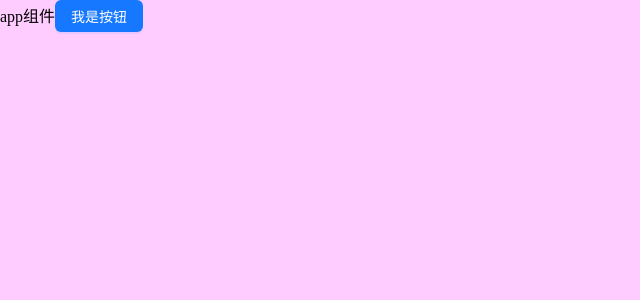
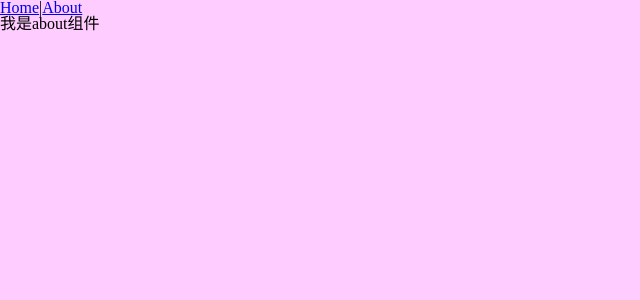
Before and after one commit to SSBuding/react-management, a React (Vite) app: page /about in a window 1280 px wide. Shown: the top 300 px of the page, without its empty margins (0-640 px from the left). Built offline with nearby package versions, Linux system fonts and the light colour scheme.

Commit message:
设置路由跳转和懒加载

```diff
--- a/src/App.tsx
+++ b/src/App.tsx
@@ -1,10 +1,14 @@
+import router from '@/router'
+import { useRoutes, Link } from 'react-router-dom'
 
-import { Button, Space } from 'antd';
 function App() {
+  const outlet = useRoutes(router)
   return (
     <div className="App">
-      app组件
-      <Button type="primary">我是按钮</Button>
+
+      <Link to='/home'>Home</Link>|
+      <Link to='/about'>About</Link>
+      {outlet}
     </div>
   )
 }
--- a/src/main.tsx
+++ b/src/main.tsx
@@ -1,17 +1,19 @@
 import React from 'react'
 import ReactDOM from 'react-dom/client'
+import { BrowserRouter } from 'react-router-dom'
 
 // 初始化样式
 import 'reset-css'
 
 // 全局样式
 import '@/assets/styles/global.scss'
-
 import App from './App'
-
 
 ReactDOM.createRoot(document.getElementById('root') as HTMLElement).render(
   <React.StrictMode>
-    <App />
+    <BrowserRouter>
+      <App />
+    </BrowserRouter>
+
   </React.StrictMode>
 )
--- /dev/null
+++ b/src/router/index.tsx
@@ -0,0 +1,32 @@
+import React, { lazy } from 'react'
+
+import Home from '@/views/Home'
+
+// 通过navigate重定向组件
+import { Navigate } from 'react-router-dom'
+
+// 设置路由懒加载
+const About = lazy(() => import("@/views/About"))
+
+// 抽取suspense组件函数，避免懒加载报错
+const withLoadingComponent = (comp: JSX.Element) => (
+    <React.Suspense fallback={<div>loading...</div>}>
+        {comp}
+    </React.Suspense>
+)
+const routes = [
+    {
+        path: "/",
+        element: <Navigate to="/home" />
+    },
+    {
+        path: "/home",
+        element: <Home />
+    },
+    {
+        path: "/about",
+        element: withLoadingComponent(<About />)
+    }
+]
+
+export default routes
--- /dev/null
+++ b/src/views/About.tsx
@@ -0,0 +1,8 @@
+const View = () => {
+    return (
+        <div className="about">
+            <p>我是about组件</p>
+        </div>
+    )
+}
+export default View
--- /dev/null
+++ b/src/views/Home.tsx
@@ -0,0 +1,8 @@
+const View = () => {
+    return (
+        <div className="home">
+            <p>我是home组件</p>
+        </div>
+    )
+}
+export default View
```
